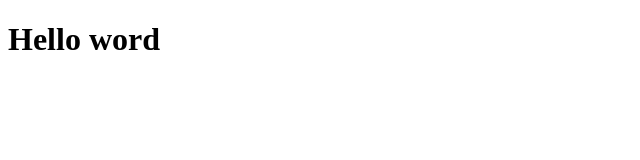
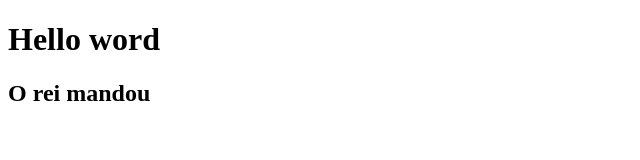
Before and after one commit to MateusAlcantara13/aula-git, a plain HTML site: page index.html in a window 1280 px wide. Shown: the whole page, without its empty margins (0-640 px from the left). Drawn offline with Linux system fonts and the light colour scheme.

Commit message:
Segunda atualização

```diff
--- a/index.html
+++ b/index.html
@@ -7,5 +7,6 @@
 </head>
 <body>
     <h1>Hello word</h1>
+    <h2>O rei mandou</h2>
 </body>
 </html>
```
